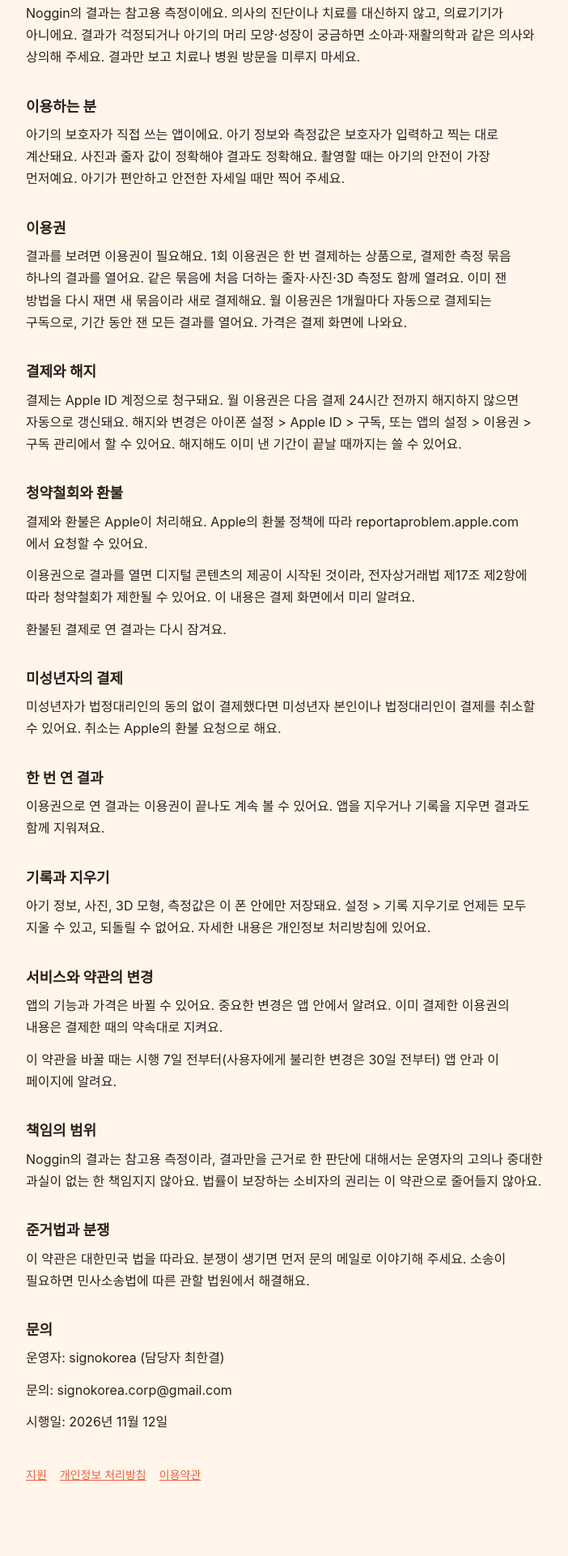
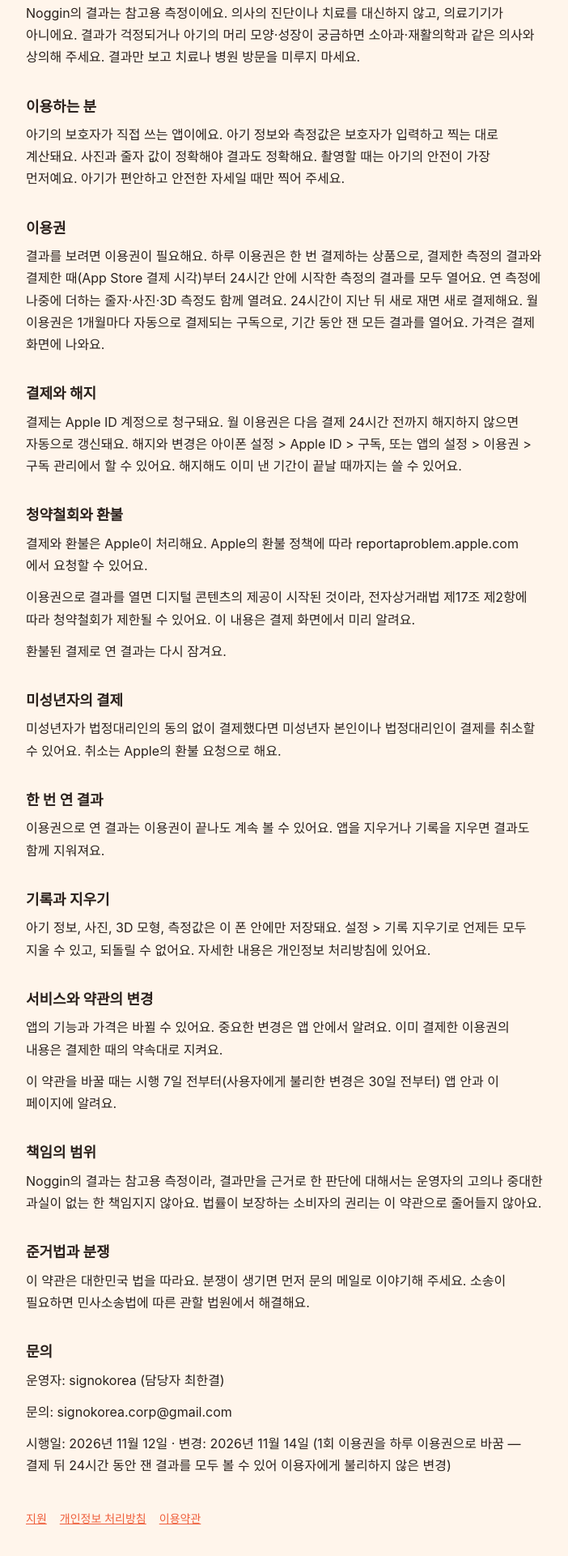
Before and after one commit to noggin-app/noggin-legal, a plain HTML site: page terms.html in a window 1280 px wide. Shown: the part 333-2254 px from the top of the page at 81% size, without its empty margins (288-990 px from the left). Before the commit the page ends 2230 px from the top, so only its background shows below. Drawn offline with Linux system fonts and the light colour scheme.

Commit message:
Rename the one-time pass to the day pass in the terms
Co-Authored-By: Claude Opus 5.5 <noreply@anthropic.com>

```diff
--- a/terms.html
+++ b/terms.html
@@ -27,7 +27,7 @@ nav a{color:var(--coral)}
 <h2>이용하는 분</h2>
 <p>아기의 보호자가 직접 쓰는 앱이에요. 아기 정보와 측정값은 보호자가 입력하고 찍는 대로 계산돼요. 사진과 줄자 값이 정확해야 결과도 정확해요. 촬영할 때는 아기의 안전이 가장 먼저예요. 아기가 편안하고 안전한 자세일 때만 찍어 주세요.</p>
 <h2>이용권</h2>
-<p>결과를 보려면 이용권이 필요해요. 1회 이용권은 한 번 결제하는 상품으로, 결제한 측정 묶음 하나의 결과를 열어요. 같은 묶음에 처음 더하는 줄자·사진·3D 측정도 함께 열려요. 이미 잰 방법을 다시 재면 새 묶음이라 새로 결제해요. 월 이용권은 1개월마다 자동으로 결제되는 구독으로, 기간 동안 잰 모든 결과를 열어요. 가격은 결제 화면에 나와요.</p>
+<p>결과를 보려면 이용권이 필요해요. 하루 이용권은 한 번 결제하는 상품으로, 결제한 측정의 결과와 결제한 때(App Store 결제 시각)부터 24시간 안에 시작한 측정의 결과를 모두 열어요. 연 측정에 나중에 더하는 줄자·사진·3D 측정도 함께 열려요. 24시간이 지난 뒤 새로 재면 새로 결제해요. 월 이용권은 1개월마다 자동으로 결제되는 구독으로, 기간 동안 잰 모든 결과를 열어요. 가격은 결제 화면에 나와요.</p>
 <h2>결제와 해지</h2>
 <p>결제는 Apple ID 계정으로 청구돼요. 월 이용권은 다음 결제 24시간 전까지 해지하지 않으면 자동으로 갱신돼요. 해지와 변경은 아이폰 설정 &gt; Apple ID &gt; 구독, 또는 앱의 설정 &gt; 이용권 &gt; 구독 관리에서 할 수 있어요. 해지해도 이미 낸 기간이 끝날 때까지는 쓸 수 있어요.</p>
 <h2>청약철회와 환불</h2>
@@ -50,6 +50,6 @@ nav a{color:var(--coral)}
 <h2>문의</h2>
 <p>운영자: signokorea (담당자 최한결)</p>
 <p>문의: signokorea.corp@gmail.com</p>
-<p>시행일: 2026년 11월 12일</p>
+<p>시행일: 2026년 11월 12일 · 변경: 2026년 11월 14일 (1회 이용권을 하루 이용권으로 바꿈 — 결제 뒤 24시간 동안 잰 결과를 모두 볼 수 있어 이용자에게 불리하지 않은 변경)</p>
 <nav><a href="index.html">지원</a><a href="privacy.html">개인정보 처리방침</a><a href="terms.html">이용약관</a></nav>
 </main></body></html>
```
